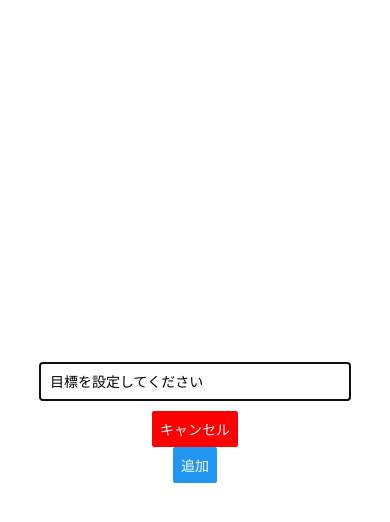
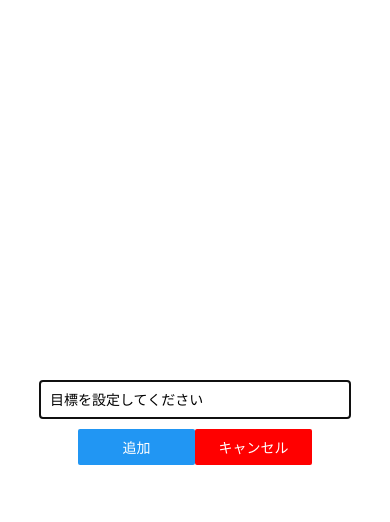
Before and after one commit to HeppokoNeet/GoalManagement-React-Native, a React Native app: screen / in a window 390 px wide. Both pictures are taken after a click on the button "ゴールを追加する". Shown: the top 522 px of the page. Built offline with nearby package versions, Linux system fonts and the light colour scheme.

Commit message:
タスクボタンのwidth・位置修正

```diff
--- a/components/GoalInput.js
+++ b/components/GoalInput.js
@@ -11,7 +11,7 @@ const GoalInput = (props) => {
 
   const addGoalHander = () => {
     props.onAddGoal(enterdGoal)
-    setEnterdGoal('');
+    setEnterdGoal('')
   }
 
   return (
@@ -23,9 +23,14 @@ const GoalInput = (props) => {
           onChangeText={goalInputHander}
           value={enterdGoal.toString()}
         />
+        <View style={styles.bunttonContainer}>
+          <View style={styles.button}>
+            <Button title="追加" onPress={addGoalHander} />
+          </View>
+          <View style={styles.button}>
             <Button title="キャンセル" color="red" onPress={props.onCancel} />
-
-      <Button title="追加" onPress={addGoalHander} />
+          </View>
+        </View>
       </View>
     </Modal>
   )
@@ -42,7 +47,15 @@ const styles = StyleSheet.create({
     borderColor: 'black',
     borderWidth: 1,
     padding: 10,
-    marginBottom: 10
+    marginBottom: 10,
+  },
+  bunttonContainer: {
+    flexDirection: 'row',
+    justifyContent: 'space-around',
+    width: '60%',
+  },
+  button: {
+    width: '50%',
   },
 })
 
```
Lines whose indentation alone changed are shown as unchanged.
